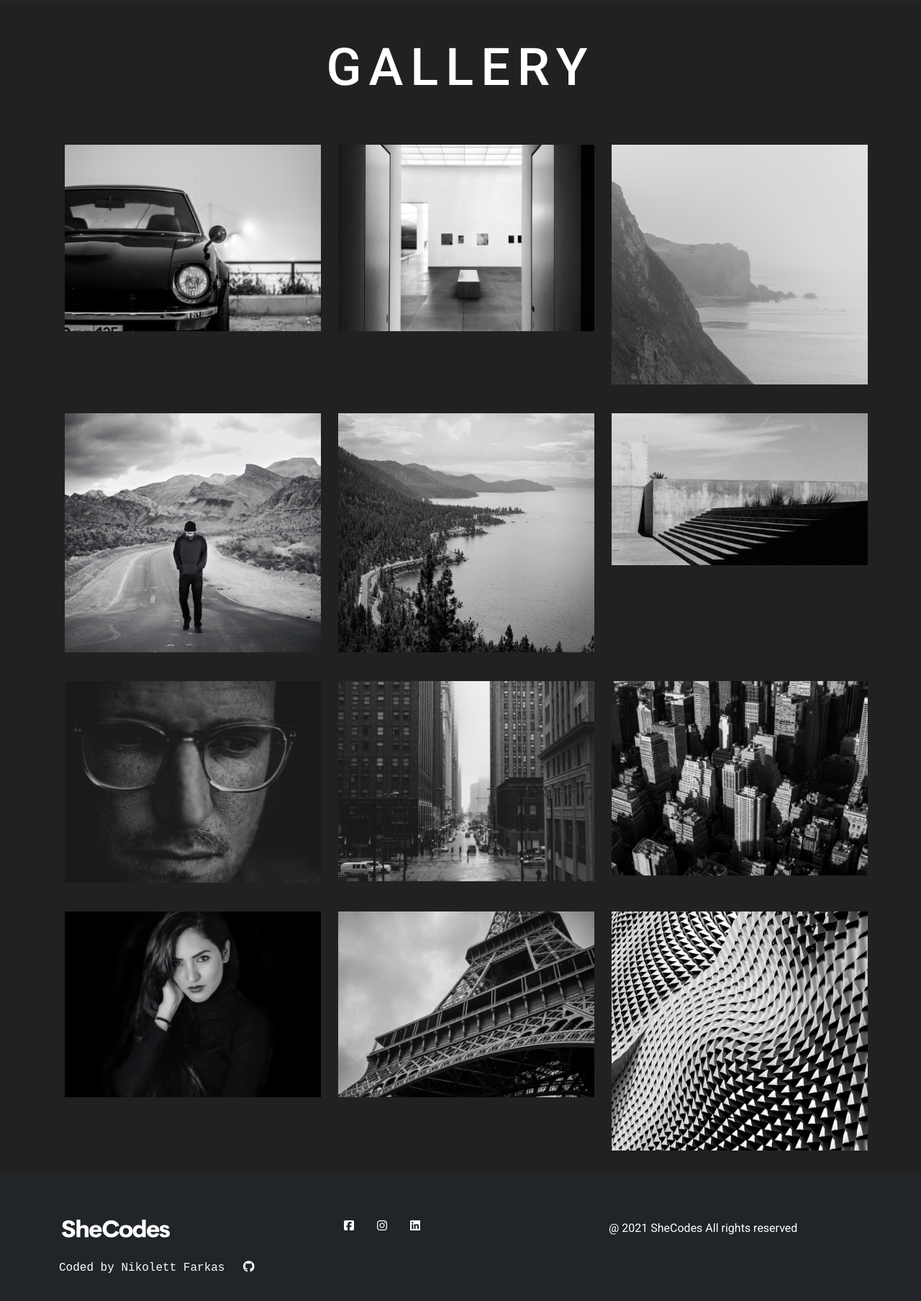
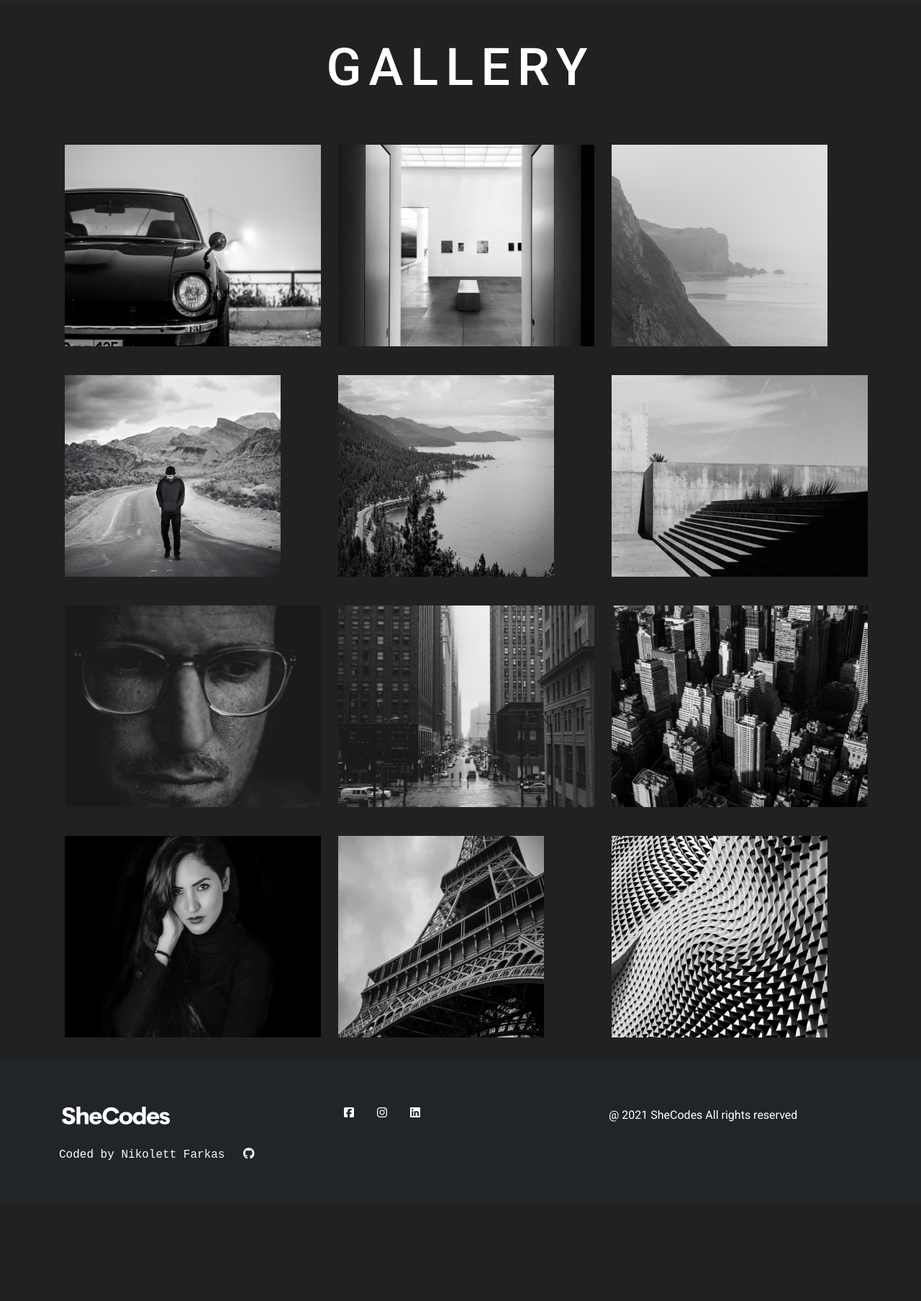
Before and after one commit to NikiWolf93/photo-portfolio, a plain HTML site: page gallery.html in a window 1280 px wide. Shown: the part 53-1860 px from the top of the page at 72% size. After the commit the page ends 1727 px from the top, so only its background shows below. Drawn offline with nearby package versions, Linux system fonts and the light colour scheme.

Commit message:
footer and icon links added and updated

```diff
--- a/css/style.css
+++ b/css/style.css
@@ -64,7 +64,7 @@ button.navbar-toggler-icon {
 }
 
 .container {
-  justify-content: space-evenly;
+  justify-content: space-between;
 }
 
 footer {
@@ -76,10 +76,45 @@ div {
 }
 
 .img-fluid {
-  max-width: 100%;
-  height: auto;
+  text-align: center;
+  width: 100%;
+  display: block;
+  justify-content: center;
+}
+.pic-1,
+.pic-2,
+.pic-10 {
+  max-width: 386px;
+  height: 280px;
 }
 
+.pic-3,
+.pic-4,
+.pic-5,
+.pic-12 {
+  max-width: 300px;
+  height: 280px;
+}
+.pic-6 {
+  max-width: 472px;
+  height: 280px;
+}
+.pic-7 {
+  max-width: 356px;
+  height: 280px;
+}
+.pic-8 {
+  max-width: 359px;
+  height: 280px;
+}
+.pic-9 {
+  max-width: 369px;
+  height: 280px;
+}
+.pic-11 {
+  max-width: 286px;
+  height: 280px;
+}
 .cover {
   text-align: center;
   color: var(--primary-color);
@@ -116,6 +151,10 @@ div {
 .button:hover {
   color: var(--primary-color);
   border: 1px solid var(--primary-color);
+}
+
+.active {
+  color: var(--secondary-color);
 }
 
 .gallery {
--- a/gallery.html
+++ b/gallery.html
@@ -32,7 +32,11 @@
     <nav class="navbar navbar-expand-lg bg-dark">
       <div class="container-fluid">
         <a class="navbar-brand" href="/index.html"
-          ><img src="/images/She Codes.png" alt="logo" class="logo"
+          ><img
+            src="/images/She Codes.png"
+            alt="logo"
+            class="logo"
+            title="Homepage"
         /></a>
         <button
           class="navbar-toggler"
@@ -48,18 +52,31 @@
         <div class="collapse navbar-collapse" id="navbarNav">
           <ul class="navbar-nav">
             <li class="nav-item">
-              <a class="nav-link active" aria-current="page" href="/index.html"
+              <a
+                class="nav-link active"
+                aria-current="page"
+                href="/index.html"
+                title="Homepage"
                 >Home</a
               >
             </li>
             <li class="nav-item">
-              <a class="nav-link" href="/about.html">About</a>
+              <a class="nav-link" href="/about.html" title="About Shelly White"
+                >About</a
+              >
+            </li>
+            <li class="nav-item active">
+              <a class="nav-link" href="/gallery.html" title="Selly's portfolio"
+                >Gallery</a
+              >
             </li>
             <li class="nav-item">
-              <a class="nav-link" href="/gallery.html">Gallery</a>
-            </li>
-            <li class="nav-item">
-              <a class="nav-link" href="/contact.html">Contact</a>
+              <a
+                class="nav-link text-right"
+                href="/contact.html"
+                title="Contact Shelly"
+                >Contact</a
+              >
             </li>
           </ul>
         </div>
@@ -71,20 +88,20 @@
     <div class="container">
       <div class="row">
         <div class="col-sm-4">
-          <img src="/images/pic-1.png" alt="car" class="img-fluid m-2" />
+          <img src="/images/pic-1.png" alt="car" class="img-fluid m-2 pic-1" />
         </div>
         <div class="col-sm-4">
           <img
             src="/images/pic-2.png"
             alt="Art gallery"
-            class="img-fluid m-2"
+            class="img-fluid m-2 pic-2"
           />
         </div>
         <div class="col-sm-4">
           <img
             src="/images/pic-3.png"
             alt="hills at the sea"
-            class="img-fluid m-2"
+            class="img-fluid m-2 pic-3"
           />
         </div>
       </div>
@@ -97,18 +114,22 @@
           <img
             src="/images/pic-4.png"
             alt="man on the road"
-            class="img-fluid m-2"
+            class="img-fluid m-2 pic-4"
           />
         </div>
         <div class="col-sm-4">
           <img
             src="/images/pic-5.png"
             alt="road by the sea"
-            class="img-fluid m-2"
+            class="img-fluid m-2 pic-5"
           />
         </div>
         <div class="col-sm-4">
-          <img src="/images/pic-6.png" alt="stairs" class="img-fluid m-2" />
+          <img
+            src="/images/pic-6.png"
+            alt="stairs"
+            class="img-fluid m-2 pic-6"
+          />
         </div>
       </div>
     </div>
@@ -117,17 +138,25 @@
     <div class="container">
       <div class="row">
         <div class="col-sm-4">
-          <img src="/images/pic-7.png" alt="thinking" class="img-fluid m-2" />
+          <img
+            src="/images/pic-7.png"
+            alt="thinking"
+            class="img-fluid m-2 pic-7"
+          />
         </div>
         <div class="col-sm-4">
           <img
             src="/images/pic-8.png"
             alt="New York streets"
-            class="img-fluid m-2"
+            class="img-fluid m-2 pic-8"
           />
         </div>
         <div class="col-sm-4">
-          <img src="/images/pic-9.png" alt="new York" class="img-fluid m-2" />
+          <img
+            src="/images/pic-9.png"
+            alt="new York"
+            class="img-fluid m-2 pic-9"
+          />
         </div>
       </div>
     </div>
@@ -136,16 +165,24 @@
     <div class="container">
       <div class="row">
         <div class="col-sm-4">
-          <img src="/images/pic-10.png" alt="woman" class="img-fluid m-2" />
+          <img
+            src="/images/pic-10.png"
+            alt="woman"
+            class="img-fluid m-2 pic-10"
+          />
         </div>
         <div class="col-sm-4">
-          <img src="/images/pic-11.png" alt="paris" class="img-fluid m-2" />
+          <img
+            src="/images/pic-11.png"
+            alt="paris"
+            class="img-fluid m-2 pic-11"
+          />
         </div>
         <div class="col-sm-4">
           <img
             src="/images/pic-12.png"
             alt="architecture"
-            class="img-fluid m-2"
+            class="img-fluid m-2 pic-12"
           />
         </div>
       </div>
@@ -159,9 +196,20 @@
             <img src="/images/She Codes.png" alt="logo" class="logo" />
           </div>
           <div class="d-flex col-sm-4 social-links">
-            <a href=""> <i class="fa-brands fa-square-facebook p-3"></i></a>
-            <a href=""><i class="fa-brands fa-instagram p-3"></i></a>
-            <a href=""><i class="fa-brands fa-linkedin p-3"></i></a>
+            <a href="https://www.facebook.com/shelly%20white" target="_blank">
+              <i
+                class="fa-brands fa-square-facebook p-3"
+                title="Facebook link"
+              ></i
+            ></a>
+            <a href="https://www.instagram.com/Shelly%20white/" target="_blank"
+              ><i class="fa-brands fa-instagram p-3" title="Instagram link"></i
+            ></a>
+            <a
+              href="https://www.linkedin.com/Shelly%20white?_l=en_US"
+              target="_blank"
+              ><i class="fa-brands fa-linkedin p-3" title="Linkedin link"></i
+            ></a>
           </div>
           <div class="d-flex col-sm-4 p-3">
             @ 2021 SheCodes All rights reserved
@@ -170,8 +218,10 @@
             >Coded by
             <a
               href="https://github.com/NikiWolf93/photo-portfolio"
+              target="_blank"
               class="text-decoration-none text-light"
-              >Nikolett Farkas <i class="fa-brands fa-github p-3"></i></a
+              >Nikolett Farkas
+              <i class="fa-brands fa-github p-3" title="Github link"></i></a
           ></tt>
         </div>
       </div>
```
Also changed, not shown: about.html (+57 -16 lines), contact.html (+40 -10 lines), index.html (+65 -23 lines), 1 other file.
